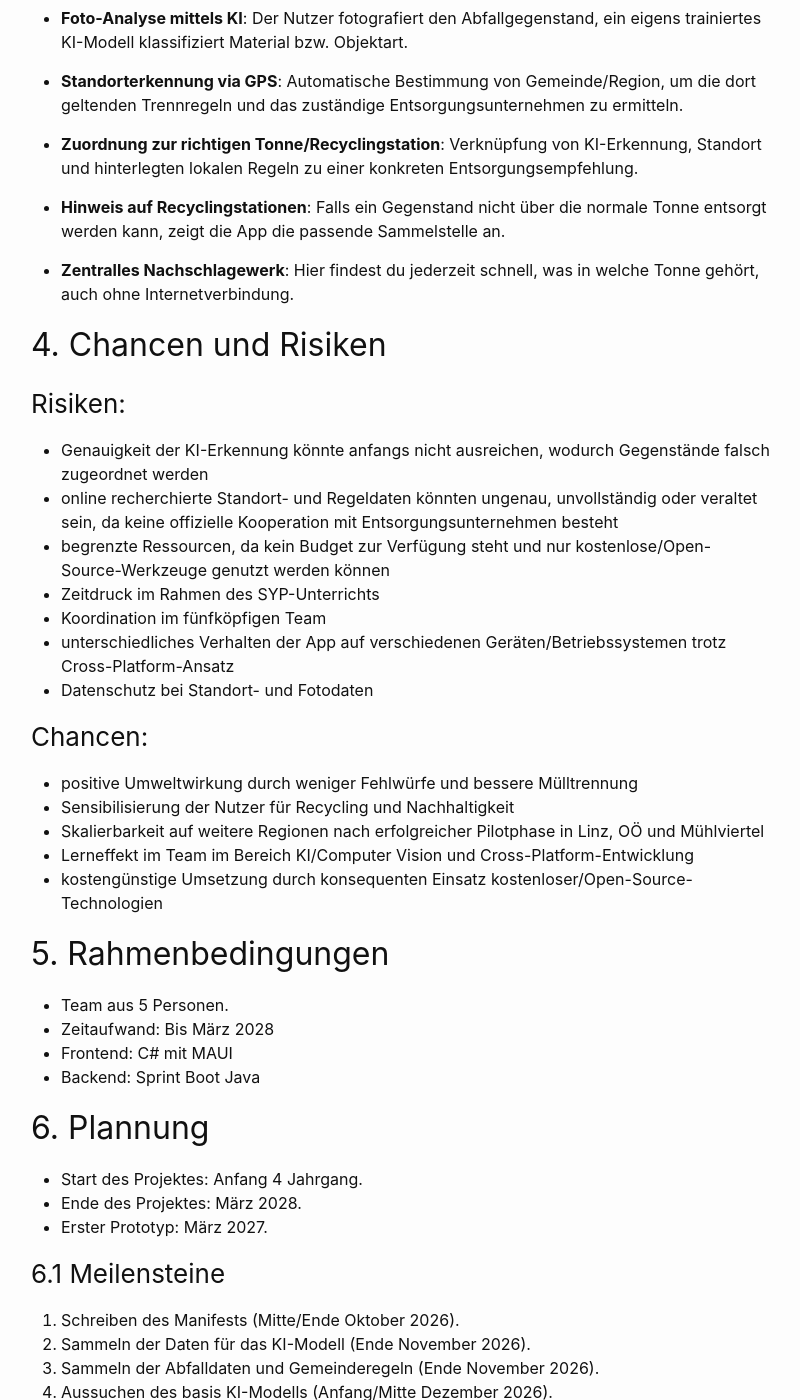
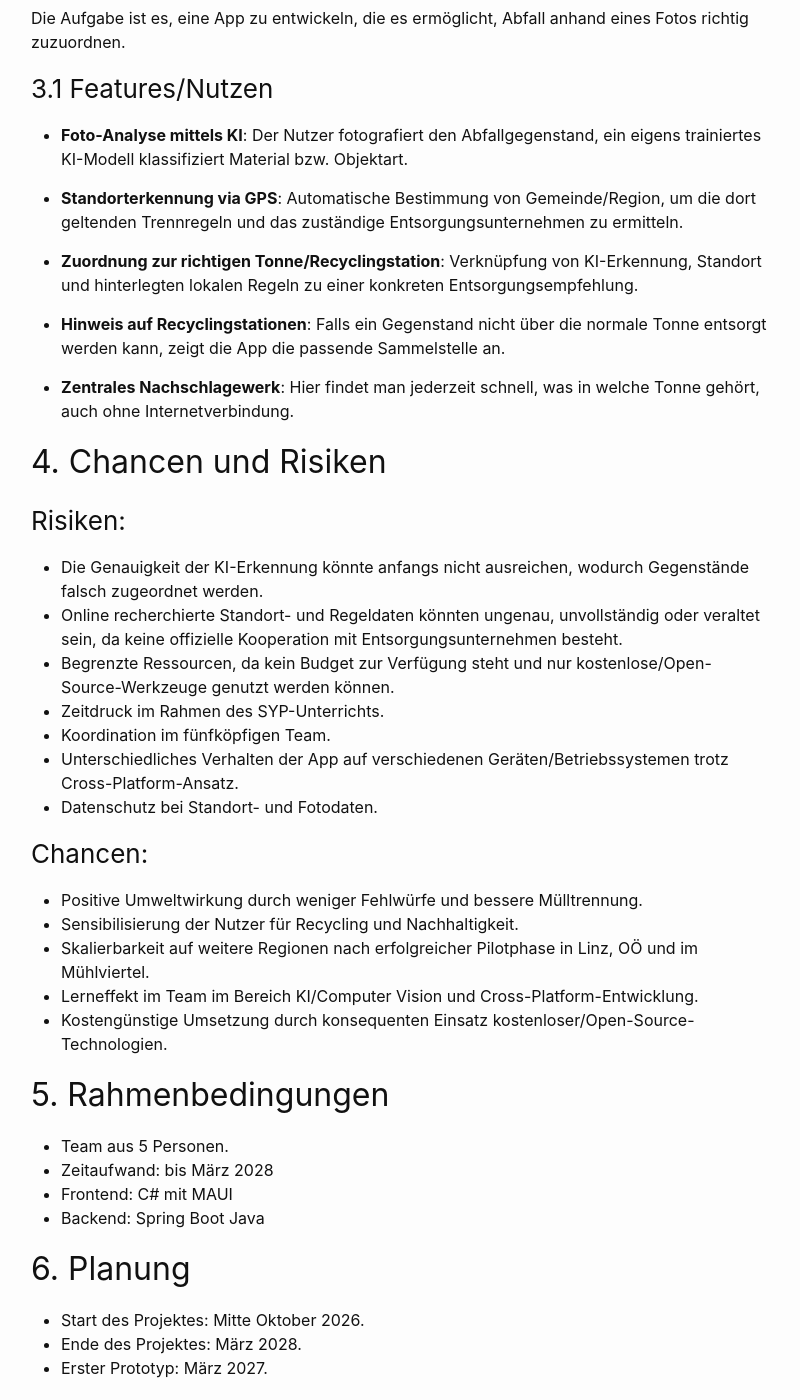
Before and after one commit to trashie-org/trashie-docs, a Jekyll site: the page built from project-proposal.md, in a window 1280 px wide and 1400 px high, scrolled down 1452 px. Shown: the whole window, without its empty margins (239-1039 px from the left). Built offline with Jekyll 4.4.1, drawn with Linux system fonts in a browser that asks for light colours; some of the changed text lies outside the part shown.

Commit message:
Added new section 'Aufgabenstellung' and fixed some typos

```diff
--- a/project-proposal.md
+++ b/project-proposal.md
@@ -35,8 +35,11 @@ Die korrekte Trennung von Abfall ist für viele Menschen im Alltag schwierig, da
 
 
 
-## 3. Nutzen
+## 3. Aufgabenstellung
 
+Die Aufgabe ist es, eine App zu entwickeln, die es ermöglicht, Abfall anhand eines Fotos richtig zuzuordnen.
+
+### 3.1 Features/Nutzen
 
 - **Foto-Analyse mittels KI**:
 Der Nutzer fotografiert den Abfallgegenstand, ein eigens trainiertes KI-Modell klassifiziert Material bzw. Objektart.
@@ -50,39 +53,39 @@ Verknüpfung von KI-Erkennung, Standort und hinterlegten lokalen Regeln zu einer
 - **Hinweis auf Recyclingstationen**:
 Falls ein Gegenstand nicht über die normale Tonne entsorgt werden kann, zeigt die App die passende Sammelstelle an.
 
-- **Zentralles Nachschlagewerk**:
-Hier findest du jederzeit schnell, was in welche Tonne gehört, auch ohne Internetverbindung.
+- **Zentrales Nachschlagewerk**:
+Hier findet man jederzeit schnell, was in welche Tonne gehört, auch ohne Internetverbindung.
 
 ## 4. Chancen und Risiken
 
 ### Risiken:
-- Genauigkeit der KI-Erkennung könnte anfangs nicht ausreichen, wodurch Gegenstände falsch zugeordnet werden
-- online recherchierte Standort- und Regeldaten könnten ungenau, unvollständig oder veraltet sein, da keine offizielle Kooperation mit Entsorgungsunternehmen besteht
-- begrenzte Ressourcen, da kein Budget zur Verfügung steht und nur kostenlose/Open-Source-Werkzeuge genutzt werden können
-- Zeitdruck im Rahmen des SYP-Unterrichts
-- Koordination im fünfköpfigen Team
-- unterschiedliches Verhalten der App auf verschiedenen Geräten/Betriebssystemen trotz Cross-Platform-Ansatz
-- Datenschutz bei Standort- und Fotodaten
+- Die Genauigkeit der KI-Erkennung könnte anfangs nicht ausreichen, wodurch Gegenstände falsch zugeordnet werden.
+- Online recherchierte Standort- und Regeldaten könnten ungenau, unvollständig oder veraltet sein, da keine offizielle Kooperation mit Entsorgungsunternehmen besteht.
+- Begrenzte Ressourcen, da kein Budget zur Verfügung steht und nur kostenlose/Open-Source-Werkzeuge genutzt werden können.
+- Zeitdruck im Rahmen des SYP-Unterrichts.
+- Koordination im fünfköpfigen Team.
+- Unterschiedliches Verhalten der App auf verschiedenen Geräten/Betriebssystemen trotz Cross-Platform-Ansatz.
+- Datenschutz bei Standort- und Fotodaten.
 
 ### Chancen:
-- positive Umweltwirkung durch weniger Fehlwürfe und bessere Mülltrennung
-- Sensibilisierung der Nutzer für Recycling und Nachhaltigkeit
-- Skalierbarkeit auf weitere Regionen nach erfolgreicher Pilotphase in Linz, OÖ und Mühlviertel
-- Lerneffekt im Team im Bereich KI/Computer Vision und Cross-Platform-Entwicklung
-- kostengünstige Umsetzung durch konsequenten Einsatz kostenloser/Open-Source-Technologien
+- Positive Umweltwirkung durch weniger Fehlwürfe und bessere Mülltrennung.
+- Sensibilisierung der Nutzer für Recycling und Nachhaltigkeit.
+- Skalierbarkeit auf weitere Regionen nach erfolgreicher Pilotphase in Linz, OÖ und im Mühlviertel.
+- Lerneffekt im Team im Bereich KI/Computer Vision und Cross-Platform-Entwicklung.
+- Kostengünstige Umsetzung durch konsequenten Einsatz kostenloser/Open-Source-Technologien.
 
 
 ## 5. Rahmenbedingungen
 
 - Team aus 5 Personen.
-- Zeitaufwand: Bis März 2028
+- Zeitaufwand: bis März 2028
 - Frontend: C# mit MAUI
-- Backend: Sprint Boot Java
+- Backend: Spring Boot Java
 
 
-## 6. Plannung
+## 6. Planung
 
-- Start des Projektes: Anfang 4 Jahrgang.
+- Start des Projektes: Mitte Oktober 2026.
 - Ende des Projektes: März 2028.
 - Erster Prototyp: März 2027.
 
@@ -91,20 +94,21 @@ Hier findest du jederzeit schnell, was in welche Tonne gehört, auch ohne Intern
 1. Schreiben des Manifests (Mitte/Ende Oktober 2026).
 2. Sammeln der Daten für das KI-Modell (Ende November 2026).
 3. Sammeln der Abfalldaten und Gemeinderegeln (Ende November 2026).
-4. Aussuchen des basis KI-Modells (Anfang/Mitte Dezember 2026).
-5. Frontend und Backend implementierung (Anfang Jänner 2027).
-6. Erster Prototyp (Anfang März 2027).
-7. Ausweitung des Projektes in Zusammenarbeit mit den ASZs (Anfang September 2027).
-8. Fertigstellung der ASZ funktion (Ende Dezember 2027).
-9. Fertigstellung des Projektes (Mitte/Ende Februar 2028).
+4. Aussuchen des Basis-KI-Modells (Anfang/Mitte Dezember 2026).
+5. Frontend- und Backend-Implementierung abgeschlossen (Ende Jänner 2027).
+6. Abschluss der Tests von Backend und Frontend (Mitte Februar 2027).
+7. Erster Prototyp (Anfang März 2027).
+8. Ausweitung des Projektes in Zusammenarbeit mit den ASZs (Anfang September 2027).
+9. Fertigstellung der ASZ-Funktion (Ende Dezember 2027).
+10. Fertigstellung des Projektes (Mitte/Ende Februar 2028).
 
 
-## Einschränkungen
+## 7. Einschränkungen
 
-### Rechtliche Einschränkungen
+### 7.1 Rechtliche Einschränkungen
 
 - **Datenschutz (DSGVO / DSG)**:
-Standortdaten und Fotos sind personenbezogene Daten. Fotos können Personen, Adressetiketten oder Kfz-Kennzeichen zeigen und enthalten EXIF-Metadaten mit GPS-Position. Die Nutzung erfordert eine Einwilligung, Datenminimierung (Koordinaten nur in Gemeinde umwandeln, nicht speichern) und eine Datenschutzerklärung, die auch von den App Stores verlangt wird. Die KI-Klassifikation sollte daher möglichst direkt am Gerät erfolgen.
+Standortdaten und Fotos sind personenbezogene Daten. Fotos können Personen, Adressetiketten oder Kfz-Kennzeichen zeigen und enthalten EXIF-Metadaten mit GPS-Position. Die Nutzung erfordert eine Einwilligung, Datenminimierung (Koordinaten nur zur Ermittlung der Gemeinde verwenden, nicht speichern) und eine Datenschutzerklärung, die auch von den App Stores verlangt wird. Die KI-Klassifikation sollte daher möglichst direkt am Gerät erfolgen.
 
 - **Urheberrecht bei Trainingsdaten**:
 Bilder aus dem Internet dürfen nicht ohne Weiteres zum Training verwendet werden. Öffentliche Datensätze (z. B. TrashNet, TACO) sind nur unter ihrer jeweiligen Lizenz nutzbar. Auf eigenen Fotos dürfen keine erkennbaren Personen abgebildet sein (Recht am eigenen Bild).
@@ -132,15 +136,12 @@ Ein Foto zeigt das Objekt, aber nicht immer das Material (z. B. Verbundstoffe wi
 - **Regionale Einschränkung**:
 Die App funktioniert nur in der Pilotregion Linz, Oberösterreich und Mühlviertel. GPS ist in Gebäuden und an Gemeindegrenzen ungenau.
 
-- **Kosten trotz fehlendem Budget**:
+- **Kosten trotz fehlenden Budgets**:
 Für die Veröffentlichung fallen Gebühren an (Apple Developer Program 99 USD/Jahr, Google Play einmalig 25 USD). iOS-Builds erfordern einen Mac, das Backend benötigt Hosting und für das KI-Training stehen nur kostenlose GPU-Angebote mit Limits zur Verfügung.
-
-- **Organisatorisch**:
-Begrenzte Zeit im Rahmen des SYP-Unterrichts, Koordination im fünfköpfigen Team und eine nicht garantierte Zusammenarbeit mit den ASZs.
 
 
 ---
-*last change: 22.09.2026*
+*last change: 30.09.2026*
 
 ---
 [← Übersicht]({{ '/' | relative_url }}) · [Management]({{ '/management/' | relative_url }}) · [Architektur]({{ '/architecture/' | relative_url }})
```
Also changed, not shown: other parts of project-proposal.md (+2 -2 lines).
